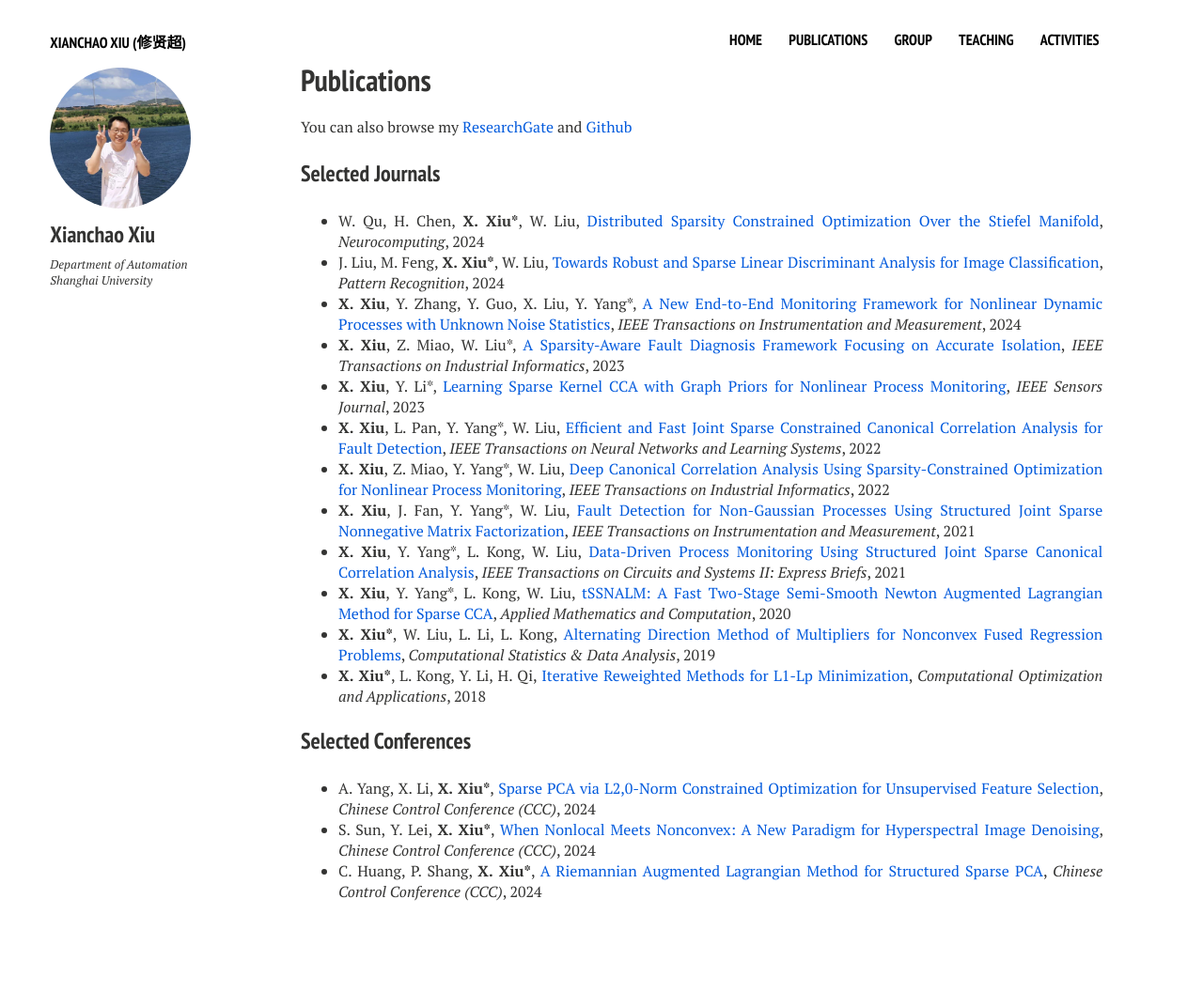
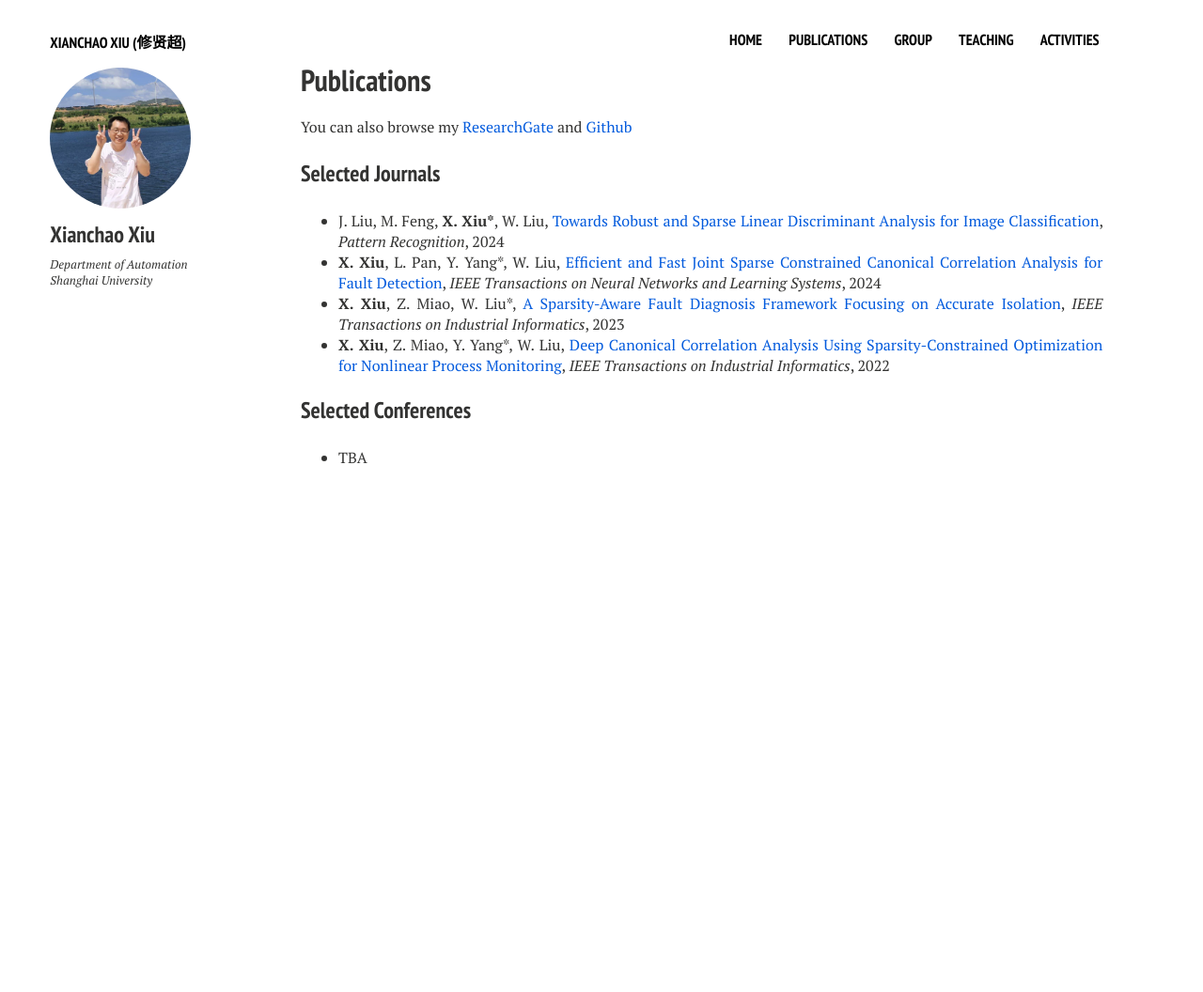
Before and after one commit to xianchaoxiu/xianchaoxiu.github.io, a Jekyll site: the page built from publications/index.md, in a window 1280 px wide. Shown: the whole page at 94% size. Built offline with Jekyll 4.4.1, drawn with Linux system fonts in a browser that asks for light colours; nearby versions of some CDN libraries; after the commit the page ends 900 px from its top, so only the background shows below that.

Commit message:
Update index.md

```diff
--- a/publications/index.md
+++ b/publications/index.md
@@ -14,21 +14,13 @@ You can also browse my <a href="https://www.researchgate.net/profile/Xianchao-Xi
 
 ### Selected Journals
 
-* W. Qu, H. Chen, <b>X. Xiu*</b>, W. Liu, <a href="https://www.sciencedirect.com/science/article/pii/S0925231224010385" class="textlink" target="_blank">Distributed Sparsity Constrained Optimization Over the Stiefel Manifold</a>, <i>Neurocomputing</i>, 2024 <br>
+
 * J. Liu, M. Feng, <b>X. Xiu*</b>, W. Liu, <a href="https://www.sciencedirect.com/science/article/pii/S0031320324002632" class="textlink" target="_blank">Towards Robust and Sparse Linear Discriminant Analysis for Image Classification</a>, <i> Pattern Recognition</i>, 2024 <br>
-* <b>X. Xiu</b>, Y. Zhang, Y. Guo, X. Liu, Y. Yang*, <a href="https://ieeexplore.ieee.org/document/10464356" class="textlink" target="_blank">A New End-to-End Monitoring Framework for Nonlinear Dynamic Processes with Unknown Noise Statistics</a>, <i>IEEE Transactions on Instrumentation and Measurement</i>, 2024  <br>
+* <b>X. Xiu</b>, L. Pan, Y. Yang*, W. Liu, <a href="https://ieeexplore.ieee.org/document/9887978" class="textlink" target="_blank">Efficient and Fast Joint Sparse Constrained Canonical Correlation Analysis for Fault Detection</a>, <i>IEEE Transactions on Neural Networks and Learning Systems</i>, 2024  <be>
 * <b>X. Xiu</b>, Z. Miao, W. Liu*, <a href="https://ieeexplore.ieee.org/abstract/document/10091146" class="textlink" target="_blank">A Sparsity-Aware Fault Diagnosis Framework Focusing on Accurate Isolation</a>, <i>IEEE Transactions on Industrial Informatics</i>, 2023 <br>
-* <b>X. Xiu</b>, Y. Li*, <a href="https://ieeexplore.ieee.org/document/10050438" class="textlink" target="_blank">Learning Sparse Kernel CCA with Graph Priors for Nonlinear Process Monitoring</a>, <i>IEEE Sensors Journal</i>, 2023  <br>
-* <b>X. Xiu</b>, L. Pan, Y. Yang*, W. Liu, <a href="https://ieeexplore.ieee.org/document/9887978" class="textlink" target="_blank">Efficient and Fast Joint Sparse Constrained Canonical Correlation Analysis for Fault Detection</a>, <i>IEEE Transactions on Neural Networks and Learning Systems</i>, 2022  <br>
-* <b>X. Xiu</b>, Z. Miao, Y. Yang*, W. Liu, <a href="https://ieeexplore.ieee.org/document/9583864" class="textlink" target="_blank">Deep Canonical Correlation Analysis Using Sparsity-Constrained Optimization for Nonlinear Process Monitoring</a>, <i>IEEE Transactions on Industrial Informatics</i>, 2022  <br>
-* <b>X. Xiu</b>, J. Fan, Y. Yang*, W. Liu, <a href="https://ieeexplore.ieee.org/document/9381237" class="textlink" target="_blank">Fault Detection for Non-Gaussian Processes Using Structured Joint Sparse Nonnegative Matrix Factorization</a>, <i>IEEE Transactions on Instrumentation and Measurement</i>, 2021  <br>
-* <b>X. Xiu</b>, Y. Yang*, L. Kong, W. Liu, <a href="https://ieeexplore.ieee.org/document/9068308" class="textlink" target="_blank">Data-Driven Process Monitoring Using Structured Joint Sparse Canonical Correlation Analysis</a>, <i>IEEE Transactions on Circuits and Systems II: Express Briefs</i>, 2021  <br>
-* <b>X. Xiu</b>, Y. Yang*, L. Kong, W. Liu, <a href="https://www.sciencedirect.com/science/article/pii/S0096300320302411?via%3Dihub" class="textlink" target="_blank">tSSNALM: A Fast Two-Stage Semi-Smooth Newton Augmented Lagrangian Method for Sparse CCA</a>, <i>Applied Mathematics and Computation</i>, 2020  <br>
-* <b>X. Xiu*</b>, W. Liu, L. Li, L. Kong, <a href="https://www.sciencedirect.com/science/article/abs/pii/S0167947319300039" class="textlink" target="_blank">Alternating Direction Method of Multipliers for Nonconvex Fused Regression Problems</a>, <i>Computational Statistics & Data Analysis</i>, 2019 <br>
-* <b>X. Xiu*</b>, L. Kong, Y. Li, H. Qi, <a href="https://link.springer.com/article/10.1007/s10589-017-9977-7" class="textlink" target="_blank">Iterative Reweighted Methods for L1-Lp Minimization</a>, <i>Computational Optimization and Applications</i>, 2018  <br>
+* <b>X. Xiu</b>, Z. Miao, Y. Yang*, W. Liu, <a href="https://ieeexplore.ieee.org/document/9583864" class="textlink" target="_blank">Deep Canonical Correlation Analysis Using Sparsity-Constrained Optimization for Nonlinear Process Monitoring</a>, <i>IEEE Transactions on Industrial Informatics</i>, 2022  <be>
+
 
 
 ### Selected Conferences
-* A. Yang, X. Li, <b>X. Xiu*</b>, <a href="https://ieeexplore.ieee.org/document/10661810" class="textlink" target="_blank">Sparse PCA via L2,0-Norm Constrained Optimization for Unsupervised Feature Selection</a>, <i> Chinese Control Conference (CCC)</i>, 2024   <br>
-* S. Sun, Y. Lei, <b>X. Xiu*</b>, <a href="https://ieeexplore.ieee.org/document/10662067" class="textlink" target="_blank">When Nonlocal Meets Nonconvex: A New Paradigm for Hyperspectral Image Denoising</a>, <i> Chinese Control Conference (CCC)</i>, 2024  <br>
-* C. Huang, P. Shang, <b>X. Xiu*</b>, <a href="https://ieeexplore.ieee.org/document/10661785" class="textlink" target="_blank">A Riemannian Augmented Lagrangian Method for Structured Sparse PCA</a>, <i> Chinese Control Conference (CCC)</i>, 2024 <br>
+* TBA
```
